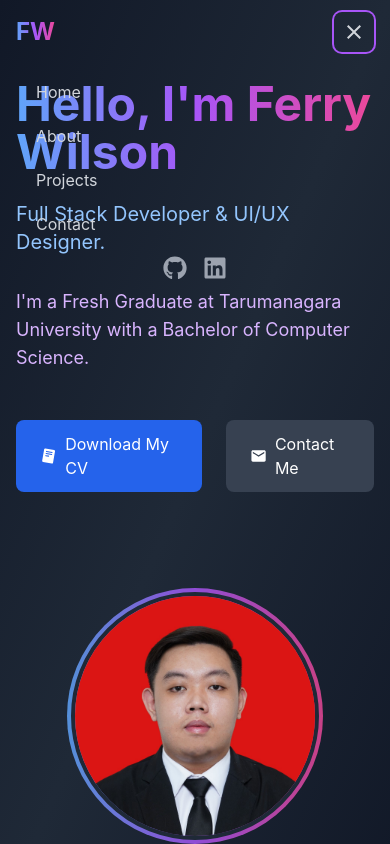
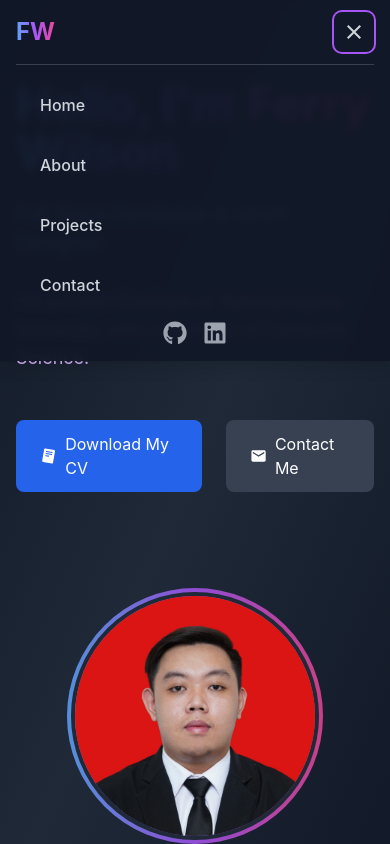
Before and after one commit to prancerss/ferry-porto, a React (Create React App) app: page / in a window 390 px wide. Both pictures are taken after a click on the button 354 px from the left and 32 px from the top of the page. Shown: the top 844 px of the page. Built offline with nearby package versions, Linux system fonts and the light colour scheme.

Commit message:
Fix navbar

```diff
--- a/package.json
+++ b/package.json
@@ -5,6 +5,7 @@
   "private": true,
   "dependencies": {
     "@emailjs/browser": "^4.4.1",
+    "@tailwindcss/postcss": "^4.1.4",
     "@testing-library/dom": "^10.4.0",
     "@testing-library/jest-dom": "^6.6.3",
     "@testing-library/react": "^16.2.0",
--- a/postcss.config.js
+++ b/postcss.config.js
@@ -1,6 +1,6 @@
 module.exports = {
-  plugins: {
-    tailwindcss: {},
-    autoprefixer: {},
-  },
+  plugins: [
+    require('tailwindcss'),
+    require('autoprefixer'),
+  ],
 }
--- a/src/components/Navbar.js
+++ b/src/components/Navbar.js
@@ -19,7 +19,7 @@ const Navbar = () => {
   };
 
   return (
-    <nav className={`fixed top-0 w-full z-50 transition-all duration-300 ${isScrolled ? 'bg-gray-900/95 backdrop-blur-sm shadow-lg' : 'bg-transparent'}`}>
+    <nav className={`fixed top-0 w-full z-50 transition-all duration-300 ${isScrolled || isOpen ? 'bg-gray-900/95 backdrop-blur-sm shadow-lg' : 'bg-transparent'}`}>
       <div className="max-w-7xl mx-auto px-4 sm:px-6 lg:px-8">
         <div className="flex justify-between items-center h-16">
           <div className="flex-shrink-0">
@@ -56,12 +56,12 @@ const Navbar = () => {
         </div>
 
         {/* Mobile Menu */}
-        <div className={`md:hidden transition-all duration-300 ease-in-out ${isOpen ? 'max-h-96 opacity-100' : 'max-h-0 opacity-0 overflow-hidden'}`}>
-          <div className="px-2 pt-2 pb-3 space-y-1">
-            <a href="#home" onClick={(e) => { e.preventDefault(); document.querySelector('.min-h-screen').scrollIntoView({ behavior: 'smooth' }); setIsOpen(false); }} className="block px-3 py-2 text-gray-300 hover:text-white hover:bg-gray-700/50 rounded-md transition-all duration-300">Home</a>
-            <a href="#about" onClick={(e) => { e.preventDefault(); document.querySelector('#about').scrollIntoView({ behavior: 'smooth' }); setIsOpen(false); }} className="block px-3 py-2 text-gray-300 hover:text-white hover:bg-gray-700/50 rounded-md transition-all duration-300">About</a>
-            <a href="#projects" onClick={(e) => { e.preventDefault(); document.querySelector('#projects').scrollIntoView({ behavior: 'smooth' }); setIsOpen(false); }} className="block px-3 py-2 text-gray-300 hover:text-white hover:bg-gray-700/50 rounded-md transition-all duration-300">Projects</a>
-            <a href="#contact" onClick={(e) => { e.preventDefault(); document.querySelector('#contact').scrollIntoView({ behavior: 'smooth' }); setIsOpen(false); }} className="block px-3 py-2 text-gray-300 hover:text-white hover:bg-gray-700/50 rounded-md transition-all duration-300">Contact</a>
+        <div className={`md:hidden transition-all duration-300 ease-in-out ${isOpen ? 'max-h-[400px] opacity-100 border-t border-gray-700' : 'max-h-0 opacity-0 overflow-hidden'}`}>
+          <div className="px-2 pt-4 pb-3 space-y-3">
+            <a href="#home" onClick={(e) => { e.preventDefault(); document.querySelector('.min-h-screen').scrollIntoView({ behavior: 'smooth' }); setIsOpen(false); }} className="block px-4 py-3 text-base text-gray-300 hover:text-white hover:bg-gray-700/50 rounded-md transition-all duration-300 font-medium">Home</a>
+            <a href="#about" onClick={(e) => { e.preventDefault(); document.querySelector('#about').scrollIntoView({ behavior: 'smooth' }); setIsOpen(false); }} className="block px-4 py-3 text-base text-gray-300 hover:text-white hover:bg-gray-700/50 rounded-md transition-all duration-300 font-medium">About</a>
+            <a href="#projects" onClick={(e) => { e.preventDefault(); document.querySelector('#projects').scrollIntoView({ behavior: 'smooth' }); setIsOpen(false); }} className="block px-4 py-3 text-base text-gray-300 hover:text-white hover:bg-gray-700/50 rounded-md transition-all duration-300 font-medium">Projects</a>
+            <a href="#contact" onClick={(e) => { e.preventDefault(); document.querySelector('#contact').scrollIntoView({ behavior: 'smooth' }); setIsOpen(false); }} className="block px-4 py-3 text-base text-gray-300 hover:text-white hover:bg-gray-700/50 rounded-md transition-all duration-300 font-medium">Contact</a>
           </div>
           <div className="flex justify-center space-x-4 pb-4">
             <a href="https://github.com/prancerss" target="_blank" rel="noopener noreferrer" className="text-gray-400 hover:text-white transition-colors duration-300">
--- a/tailwind.config.js
+++ b/tailwind.config.js
@@ -2,7 +2,6 @@
 module.exports = {
   content: [
     "./src/**/*.{js,jsx,ts,tsx}",
-    "./components/**/*.{js,jsx,ts,tsx}"
   ],
   theme: {
     extend: {},
```
Also changed, not shown: 1 other file (tests, documents, lock files or other folders).
